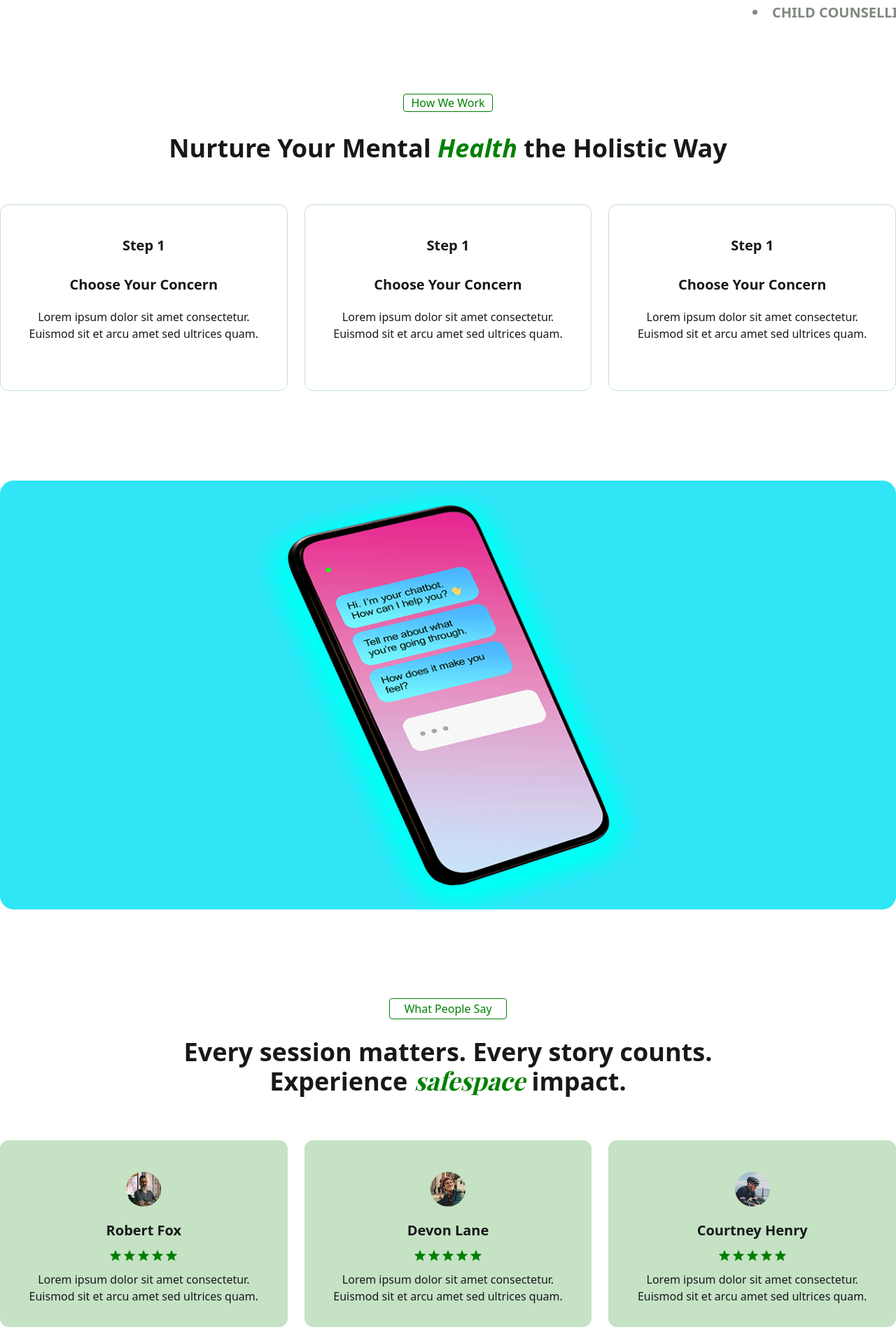
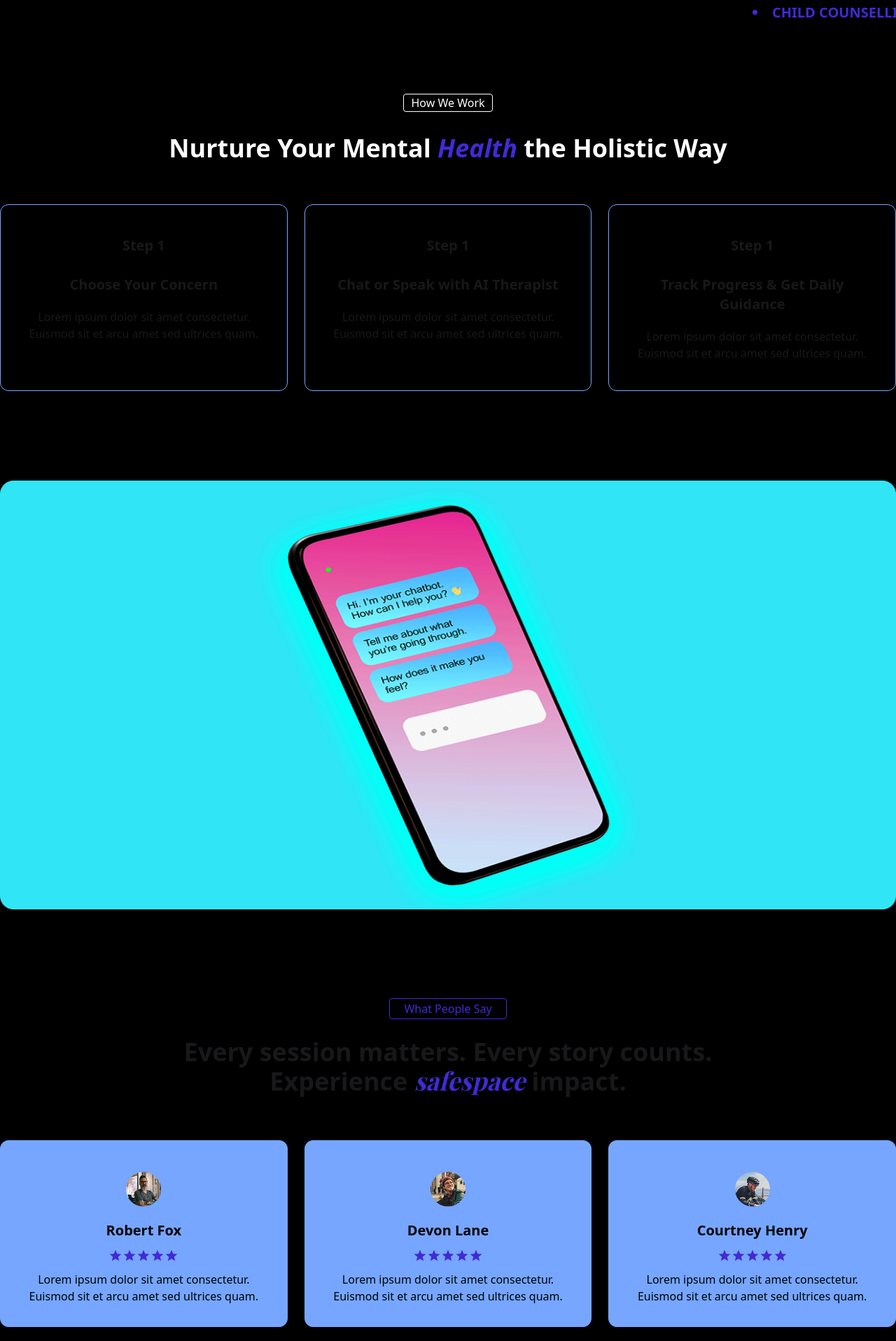
Before and after one commit to joysd1010Edu/JVAI-FirstProject, a Next.js app: page / in a window 1280 px wide. Shown: the part 880-2797 px from the top of the page at 70% size. Built offline with nearby package versions, Linux system fonts and the light colour scheme; no server answers.

Commit message:
home page is upgraded

```diff
--- a/src/app/home/page.jsx
+++ b/src/app/home/page.jsx
@@ -5,6 +5,7 @@
 const HomePage = () => {
   return (
     <div>
+
         <Header/>
         <MentalHealthHero/>
     </div>
--- a/src/components/HomePage/HeroSection/Header.jsx
+++ b/src/components/HomePage/HeroSection/Header.jsx
@@ -5,16 +5,16 @@
   return (
     <div>
       <div style={{
-        background: 'linear-gradient(253deg, rgba(2, 191, 2, 0.20) 0%, rgba(0, 68, 0, 0.20) 100%)',
+        background: 'radial-gradient(circle at center, #0129F470 5%, rgba(1, 12, 74, 0.20) 70%, #010C4A33 100%)',
       }} className='h-[800px] mx-auto'>
         <div className='flex justify-center items-center'>
-          <button className='bg-[#DCFCE7] text-[20px] rounded-[50px] px-[20px] py-[2px] lg:mt-[107px]'>Mental Health Care</button>
+          <button className='bg-[#F9F9F9] text-[20px] text-primary rounded-[50px] px-[20px] py-[2px] lg:mt-[107px]'>Mental Health Care</button>
         </div>
-        <p className='mt-[40px] text-[60px] text-center font-bold'>AI-Powered <span className='text-[#018001] italic font-playfair'>Mental Health</span><br />
+        <p className='mt-[40px] text-[60px] text-center font-bold'>AI-Powered <span className='text-primary italic font-playfair'>Mental Health</span><br />
           Support Anytime, Anywhere.</p>
-        <p className='mt-[30px] text-center text-[#686F7D] text-2xl'>Experience personalized, text-based therapy sessions guided by <br /> advanced AI designed to support your mental health journey through real <br /> conversations.</p>
+        <p className='mt-[30px] text-center text-[#D0E0FF] text-2xl'>Experience personalized, text-based therapy sessions guided by <br /> advanced AI designed to support your mental health journey through real <br /> conversations.</p>
         <div className="flex justify-center">
-          <button className="mt-[40px] px-[20px] py-[10px] rounded-[38px] bg-[#018001] cursor-pointer text-white">
+          <button className="mt-[40px] px-[20px] py-[10px] rounded-[38px] bg-primary cursor-pointer text-white">
             Try Free AI Therapy
           </button>
         </div>
@@ -38,21 +38,12 @@
               />
             </div>
 
-            <div className='text-xl' >Trusted by <span className='text-[#018001] '>1,000+</span> self changers.</div>
+            <div className='text-xl' >Trusted by <span className='text-primary '>1,000+</span> self changers.</div>
           </div>
         </div>
       </div>
       {/*Marquary Tag*/}
-      <marquee className="mt-[20px]">
-        <div className="flex gap-8 text-[#000F0080] text-xl font-bold justify-center">
-          <li>CHILD COUNSELLING</li>
-          <li>FAMILY COUNSELLING</li>
-          <li>INDIVIDUAL COUNSELLING</li>
-          <li>CHILD COUNSELLING</li>
-          <li>COUPLE COUNSELLING</li>
-          <li>FAMILY COUNSELLING</li>
-        </div>
-      </marquee>
+
 
     </div>
   )
--- a/src/components/HomePage/HeroSection/MentalHealthHero/MentalHealthHero.jsx
+++ b/src/components/HomePage/HeroSection/MentalHealthHero/MentalHealthHero.jsx
@@ -1,44 +1,64 @@
-import Image from 'next/image'
-import React from 'react'
+import Image from "next/image";
+import React from "react";
 
 const MentalHealthHero = () => {
   return (
-        <div>
+    <div className=" bg-black">
+      <marquee className="mt-[20px]">
+        <div className="flex gap-8 text-primary text-xl font-bold justify-center">
+          <li>CHILD COUNSELLING</li>
+          <li>FAMILY COUNSELLING</li>
+          <li>INDIVIDUAL COUNSELLING</li>
+          <li>CHILD COUNSELLING</li>
+          <li>COUPLE COUNSELLING</li>
+          <li>FAMILY COUNSELLING</li>
+        </div>
+      </marquee>
       <div className="flex justify-center mt-24">
-                <h1 className="text-[#018001] border border-[#018001] rounded-sm w-32 text-center">
+        <h1 className="text-white border border-white rounded-sm w-32 text-center">
           How We Work
         </h1>
       </div>
-            <h1 className='text-center font-bold text-4xl mt-8'>Nurture Your Mental <span className='text-[#018001] italic'>Health</span> the Holistic Way</h1>
+      <h1 className="text-center text-white font-bold text-4xl mt-8">
+        Nurture Your Mental{" "}
+        <span className="text-primary italic">Health</span> the Holistic Way
+      </h1>
       {/*Card*/}
-            <div className='mt-[60px] lg:flex lg:gap-6 justify-center'>
-                <div className='lg:w-[424px] h-[267px] py-11 px-6 border-1 border-[#C5E2C5] rounded-xl text-center hover:bg-[#C5E2C5] transition duration-300 mb-2'>
-                    <h1 className='font-bold text-xl'>Step 1</h1>
-                    <h1 className='font-bold text-xl mt-7 mb-5'>Choose Your Concern</h1>
-                    <p>Lorem ipsum dolor sit amet consectetur. Euismod sit et arcu amet sed ultrices quam.</p>
+      <div className="mt-[60px] lg:flex lg:gap-6 justify-center">
+        <div className="lg:w-[424px] h-[267px] hover:text-black py-11 px-6 border-1 border-[#76A6FF] hover:bg-[#76A6FF] rounded-xl text-center   transition duration-300 mb-2">
+          <h1 className="font-bold text-xl">Step 1</h1>
+          <h1 className="font-bold text-xl mt-7 mb-5">Choose Your Concern</h1>
+          <p>
+            Lorem ipsum dolor sit amet consectetur. Euismod sit et arcu amet sed
+            ultrices quam.
+          </p>
         </div>
-                <div className='lg:w-[424px] h-[267px] py-11 px-6 border-1 border-[#C5E2C5] rounded-xl text-center hover:bg-[#C5E2C5] transition duration-300 mb-2'>
-                    <h1 className='font-bold text-xl'>Step 1</h1>
-                    <h1 className='font-bold text-xl mt-7 mb-5'>Choose Your Concern</h1>
-                    <p>Lorem ipsum dolor sit amet consectetur. Euismod sit et arcu amet sed ultrices quam.</p>
+        <div className="lg:w-[424px] h-[267px] hover:text-black py-11 px-6 border-1 border-[#76A6FF] hover:bg-[#76A6FF] rounded-xl text-center transition duration-300 mb-2">
+          <h1 className="font-bold text-xl">Step 1</h1>
+          <h1 className="font-bold text-xl mt-7 mb-5">Chat or Speak with AI Therapist</h1>
+          <p>
+           Lorem ipsum dolor sit amet consectetur. Euismod sit et arcu amet sed ultrices quam.
+          </p>
         </div>
-                <div className='lg:w-[424px] h-[267px] py-11 px-6 border-1 border-[#C5E2C5] rounded-xl text-center hover:bg-[#C5E2C5] transition duration-300'>
-                    <h1 className='font-bold text-xl'>Step 1</h1>
-                    <h1 className='font-bold text-xl mt-7 mb-5'>Choose Your Concern</h1>
-                    <p>Lorem ipsum dolor sit amet consectetur. Euismod sit et arcu amet sed ultrices quam.</p>
+        <div className="lg:w-[424px] h-[267px] hover:text-black py-11 px-6 border-1  rounded-xl text-center  border-[#76A6FF] hover:bg-[#76A6FF] transition duration-300">
+          <h1 className="font-bold text-xl">Step 1</h1>
+          <h1 className="font-bold text-xl mt-7 mb-5">Track Progress & Get Daily Guidance</h1>
+          <p>
+           Lorem ipsum dolor sit amet consectetur. Euismod sit et arcu amet sed ultrices quam.
+          </p>
         </div>
       </div>
       {/*Video*/}
-            <div className='mt-[120px] flex justify-center'>
+      <div className="mt-[120px] flex justify-center">
         <Image
-                src='/project-image/video.png'
+          src="/project-image/video.png"
           width={1320}
           height={632}
-                alt='Video'
+          alt="Video"
         />
       </div>
     </div>
-    )
-}
+  );
+};
 
-export default MentalHealthHero
+export default MentalHealthHero;
--- a/src/components/HomePage/RattingSection/Ratting.jsx
+++ b/src/components/HomePage/RattingSection/Ratting.jsx
@@ -5,19 +5,19 @@
 
 const Ratting = () => {
     return (
-        <div>
-            <div className='flex justify-center mt-32'>
+        <div className=' bg-black'>
+            <div className='flex justify-center pt-32'>
                 <div className='w-48 h-7 flex justify-center items-center'>
-                    <h1 className='text-[#018001] border border-[#018001] px-5 py-0.5 rounded-sm text-center'>
+                    <h1 className='text-primary border border-primary px-5 py-0.5 rounded-sm text-center'>
                         What People Say
                     </h1>
                 </div>
             </div>
-            <h1 className='text-center mt-7 text-4xl font-bold'>Every session matters. Every story counts. <br /> Experience <span className='text-[#018001] italic font-playfair'>safespace</span> impact.</h1>
+            <h1 className='text-center mt-7 text-4xl font-bold'>Every session matters. Every story counts. <br /> Experience <span className='text-primary italic font-playfair'>safespace</span> impact.</h1>
             <div className='mt-16'>
                 {/*Card*/}
                 <div className='mt-[60px] lg:flex lg:gap-6 justify-center'>
-                    <div className='lg:w-[424px] h-[267px] py-11 px-6 border-1 border-[#C5E2C5] rounded-xl text-center bg-[#C5E2C5] transition duration-300 mb-2'>
+                    <div className='lg:w-[424px] text-black h-[267px] py-11 px-6 border-1 border-[#76A6FF] rounded-xl text-center bg-[#76A6FF] transition duration-300 mb-2'>
                         <Image src='/project-image/ratting1.png'
                             alt='profile'
                             width={50}
@@ -27,15 +27,15 @@
                         <h1 className='font-bold text-xl mt-5 mb-3'>Robert Fox</h1>
                         {/*Star Icon*/}
                         <div className='flex justify-center mb-3'>
-                            <MdOutlineStar className='text-xl text-[#018001]' />
-                            <MdOutlineStar className='text-xl text-[#018001]' />
-                            <MdOutlineStar className='text-xl text-[#018001]' />
-                            <MdOutlineStar className='text-xl text-[#018001]' />
-                            <MdOutlineStar className='text-xl text-[#018001]' />
+                            <MdOutlineStar className='text-xl text-primary' />
+                            <MdOutlineStar className='text-xl text-primary' />
+                            <MdOutlineStar className='text-xl text-primary' />
+                            <MdOutlineStar className='text-xl text-primary' />
+                            <MdOutlineStar className='text-xl text-primary' />
                         </div>
                         <p>Lorem ipsum dolor sit amet consectetur. Euismod sit et arcu amet sed ultrices quam.</p>
                     </div>
-                    <div className='lg:w-[424px] h-[267px] py-11 px-6 border-1 border-[#C5E2C5] rounded-xl text-center bg-[#C5E2C5] transition duration-300 mb-2'>
+                    <div className='lg:w-[424px] h-[267px] text-black py-11 px-6 border-1 border-[#76A6FF] rounded-xl text-center bg-[#76A6FF] transition duration-300 mb-2'>
                         <Image src='/project-image/ratting2.png'
                             alt='profile'
                             width={50}
@@ -45,15 +45,15 @@
                         <h1 className='font-bold text-xl mt-5 mb-3'>Devon Lane</h1>
                         {/*Star Icon*/}
                         <div className='flex justify-center mb-3'>
-                            <MdOutlineStar className='text-xl text-[#018001]' />
-                            <MdOutlineStar className='text-xl text-[#018001]' />
-                            <MdOutlineStar className='text-xl text-[#018001]' />
-                            <MdOutlineStar className='text-xl text-[#018001]' />
-                            <MdOutlineStar className='text-xl text-[#018001]' />
+                            <MdOutlineStar className='text-xl text-primary' />
+                            <MdOutlineStar className='text-xl text-primary' />
+                            <MdOutlineStar className='text-xl text-primary' />
+                            <MdOutlineStar className='text-xl text-primary' />
+                            <MdOutlineStar className='text-xl text-primary' />
                         </div>
                         <p>Lorem ipsum dolor sit amet consectetur. Euismod sit et arcu amet sed ultrices quam.</p>
                     </div>
-                    <div className='lg:w-[424px] h-[267px] py-11 px-6 border-1 border-[#C5E2C5] rounded-xl text-center bg-[#C5E2C5] transition duration-300'>
+                    <div className='lg:w-[424px] h-[267px] py-11 text-black px-6 border-1 border-[#76A6FF] rounded-xl text-center bg-[#76A6FF] transition duration-300'>
                         <Image src='/project-image/ratting3.png'
                             alt='profile'
                             width={50}
@@ -63,11 +63,11 @@
                         <h1 className='font-bold text-xl mt-5 mb-3'>Courtney Henry</h1>
                         {/*Star Icon*/}
                         <div className='flex justify-center mb-3'>
-                            <MdOutlineStar className='text-xl text-[#018001]' />
-                            <MdOutlineStar className='text-xl text-[#018001]' />
-                            <MdOutlineStar className='text-xl text-[#018001]' />
-                            <MdOutlineStar className='text-xl text-[#018001]' />
-                            <MdOutlineStar className='text-xl text-[#018001]' />
+                            <MdOutlineStar className='text-xl text-primary' />
+                            <MdOutlineStar className='text-xl text-primary' />
+                            <MdOutlineStar className='text-xl text-primary' />
+                            <MdOutlineStar className='text-xl text-primary' />
+                            <MdOutlineStar className='text-xl text-primary' />
                         </div>
                         <p>Lorem ipsum dolor sit amet consectetur. Euismod sit et arcu amet sed ultrices quam.</p>
                     </div>
@@ -77,116 +77,120 @@
             {/*Our Pricing Plans*/}
             <div>
                 <div className="flex justify-center mt-24">
-                    <h1 className="text-[#018001] border border-[#018001] rounded-sm w-32 text-center">
+                    <h1 className="text-white border border-white rounded-sm w-32 text-center">
                         Our Pricing Plans
                     </h1>
                 </div>
-                <h1 className='text-center mt-7 text-4xl font-bold'>Accessible <span className='italic text-[#018001]'>therapy</span> for every mind</h1>
+                <h1 className='text-center mt-7 text-4xl font-bold'>Accessible <span className='italic text-primary'>therapy</span> for every mind</h1>
 
-                <div className='mt-16 lg:flex lg:gap-6 justify-center'>
-                    <div className='lg:w-[424px] min-h-[520px] bg-[#000F00] rounded-xl'>
-                        <h1 className=' lg:mt-12 text-[#00FF00] text-3xl text-center'> Basic Plan</h1>
+                <div className='mt-16 pb-20 lg:pb-30 lg:flex lg:gap-6 justify-center'>
+                    <div className='lg:w-[424px] hover:border-white border-transparent duration-300 border-2 min-h-[520px] bg-[#001742] rounded-xl'>
+                        <h1 className=' lg:mt-12 text-[#3179FF] text-3xl text-center'> Basic Plan</h1>
                         <h3 className='mt-2.5 text-xl text-white text-center'>Casual users needing regular suppor</h3>
 
                         <div className='flex gap-1.5 items-center mt-12 ml-12'>
-                            <FaCheck className='text-[#00FF00] font-bold text-xl' />
+                            <FaCheck className='text-[#216FFF] font-bold text-xl' />
                             <h3 className='text-white'>Unlimited AI text-based sessions</h3>
                         </div>
 
                         <div className='flex gap-1.5 items-center mt-5 ml-12'>
-                            <FaCheck className='text-[#00FF00] font-bold text-xl' />
+                            <FaCheck className='text-[#216FFF] font-bold text-xl' />
                             <h3 className='text-white'>Emotion-aware AI responses</h3>
                         </div>
 
                         <div className='flex gap-1.5 items-center mt-5 ml-12'>
-                            <FaCheck className='text-[#00FF00] font-bold text-xl' />
+                            <FaCheck className='text-[#216FFF] font-bold text-xl' />
                             <h3 className='text-white'>Personalized mental health insights</h3>
                         </div>
 
                         <div className='flex gap-1.5 items-center mt-5 ml-12'>
-                            <FaCheck className='text-[#00FF00] font-bold text-xl' />
+                            <FaCheck className='text-[#216FFF] font-bold text-xl' />
                             <h3 className='text-white'>Guided meditations & calming audios</h3>
                         </div>
 
                         <div className='flex gap-1.5 items-center mt-5 ml-12'>
-                            <FaCheck className='text-[#00FF00] font-bold text-xl' />
+                            <FaCheck className='text-[#216FFF] font-bold text-xl' />
                             <h3 className='text-white'>Validity - 7 days</h3>
                         </div>
                         <h1 className='text-center text-white font-bold text-xl mt-12'>$19</h1>
                         <div className="flex justify-center mt-4">
-                            <button className="text-white bg-[#018001] cursor-pointer rounded px-24 py-1.5">
+                            <button className="text-white bg-primary cursor-pointer rounded px-24 py-1.5">
                                 Choice this plan
                             </button>
                         </div>
                     </div>
 
-                    <div className='lg:w-[424px] min-h-[520px] bg-[#000F00] rounded-xl'>
-                        <h1 className='mt-12 text-[#00FF00] text-3xl text-center'>Standard Plan</h1>
+                    <div className='lg:w-[424px] relative min-h-[520px] hover:border-white border-transparent duration-300 border-2 bg-[#001742] rounded-xl'>
+                        <h1 className='mt-12 text-[#3179FF] text-3xl text-center'>Standard Plan</h1>
                         <h3 className='mt-2.5 text-xl text-white text-center'>Casual users needing regular suppor</h3>
 
+                        <div className=' absolute top-0 right-0 py-2.5 px-2.5 rounded-bl-xl rounded-tr-xl bg-[#216FFF]'>
+                            Recomended
+                        </div>
+
                         <div className='flex gap-1.5 items-center mt-12 ml-12'>
-                            <FaCheck className='text-[#00FF00] font-bold text-xl' />
+                            <FaCheck className='text-[#216FFF] font-bold text-xl' />
                             <h3 className='text-white'>Unlimited AI text-based sessions</h3>
                         </div>
 
                         <div className='flex gap-1.5 items-center mt-5 ml-12'>
-                            <FaCheck className='text-[#00FF00] font-bold text-xl' />
+                            <FaCheck className='text-[#216FFF] font-bold text-xl' />
                             <h3 className='text-white'>Emotion-aware AI responses</h3>
                         </div>
 
                         <div className='flex gap-1.5 items-center mt-5 ml-12'>
-                            <FaCheck className='text-[#00FF00] font-bold text-xl' />
+                            <FaCheck className='text-[#216FFF] font-bold text-xl' />
                             <h3 className='text-white'>Personalized mental health insights</h3>
                         </div>
 
                         <div className='flex gap-1.5 items-center mt-5 ml-12'>
-                            <FaCheck className='text-[#00FF00] font-bold text-xl' />
+                            <FaCheck className='text-[#216FFF] font-bold text-xl' />
                             <h3 className='text-white'>Guided meditations & calming audios</h3>
                         </div>
 
                         <div className='flex gap-1.5 items-center mt-5 ml-12'>
-                            <FaCheck className='text-[#00FF00] font-bold text-xl' />
+                            <FaCheck className='text-[#216FFF] font-bold text-xl' />
                             <h3 className='text-white'>Validity - 7 days</h3>
                         </div>
                         <h1 className='text-center text-white font-bold text-xl mt-12'>$19</h1>
                         <div className="flex justify-center mt-4">
-                            <button className="text-white bg-[#018001] cursor-pointer rounded px-24 py-1.5">
+                            <button className="text-white bg-primary cursor-pointer rounded px-24 py-1.5">
                                 Choice this plan
                             </button>
                         </div>
                     </div>
 
-                    <div className='lg:w-[424px] min-h-[520px] bg-[#000F00] rounded-xl'>
-                        <h1 className='mt-12 text-[#00FF00] text-3xl text-center'>Premium Plan</h1>
+                    <div className='lg:w-[424px] min-h-[520px] hover:border-white border-transparent duration-300 border-2 bg-[#001742] rounded-xl'>
+                        <h1 className='mt-12 text-[#3179FF] text-3xl text-center'>Premium Plan</h1>
                         <h3 className='mt-2.5 text-xl text-white text-center'>Casual users needing regular suppor</h3>
 
                         <div className='flex gap-1.5 items-center mt-12 ml-12'>
-                            <FaCheck className='text-[#00FF00] font-bold text-xl' />
+                            <FaCheck className='text-[#216FFF] font-bold text-xl' />
                             <h3 className='text-white'>Unlimited AI text-based sessions</h3>
                         </div>
 
                         <div className='flex gap-1.5 items-center mt-5 ml-12'>
-                            <FaCheck className='text-[#00FF00] font-bold text-xl' />
+                            <FaCheck className='text-[#216FFF] font-bold text-xl' />
                             <h3 className='text-white'>Emotion-aware AI responses</h3>
                         </div>
 
                         <div className='flex gap-1.5 items-center mt-5 ml-12'>
-                            <FaCheck className='text-[#00FF00] font-bold text-xl' />
+                            <FaCheck className='text-[#216FFF] font-bold text-xl' />
                             <h3 className='text-white'>Personalized mental health insights</h3>
                         </div>
 
                         <div className='flex gap-1.5 items-center mt-5 ml-12'>
-                            <FaCheck className='text-[#00FF00] font-bold text-xl' />
+                            <FaCheck className='text-[#216FFF] font-bold text-xl' />
                             <h3 className='text-white'>Guided meditations & calming audios</h3>
                         </div>
 
                         <div className='flex gap-1.5 items-center mt-5 ml-12'>
-                            <FaCheck className='text-[#00FF00] font-bold text-xl' />
+                            <FaCheck className='text-[#216FFF] font-bold text-xl' />
                             <h3 className='text-white'>Validity - 7 days</h3>
                         </div>
                         <h1 className='text-center text-white font-bold text-xl mt-12'>$19</h1>
                         <div className="flex justify-center mt-4">
-                            <button className="text-white bg-[#018001] cursor-pointer rounded px-24 py-1.5">
+                            <button className="text-white bg-primary cursor-pointer rounded px-24 py-1.5">
                                 Choice this plan
                             </button>
                         </div>
--- a/tailwind.config.js
+++ b/tailwind.config.js
@@ -12,6 +12,11 @@
         montserrat: ['Montserrat', 'sans-serif'],
         lemon: ['Lemon', 'cursive'],
       },
+      colors: {
+        primary: "#0056F6",
+        BgSecondary: "#76A6FF",
+
+      },
     },
   },
   plugins: [require("daisyui")],
```
Also changed, not shown: src/components/Login/Login.jsx (+85 -81 lines), src/components/shared/Footer.jsx (+12 -10 lines), src/components/shared/Navbar.jsx (+5 -5 lines). Lines whose indentation alone changed are shown as unchanged.
